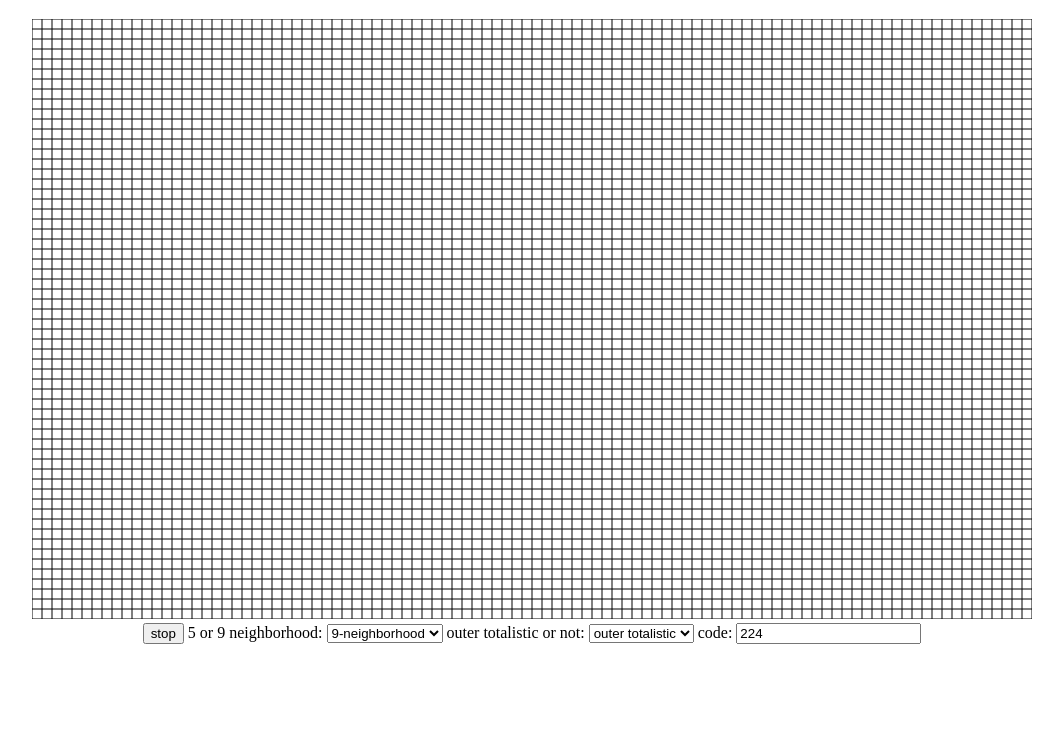
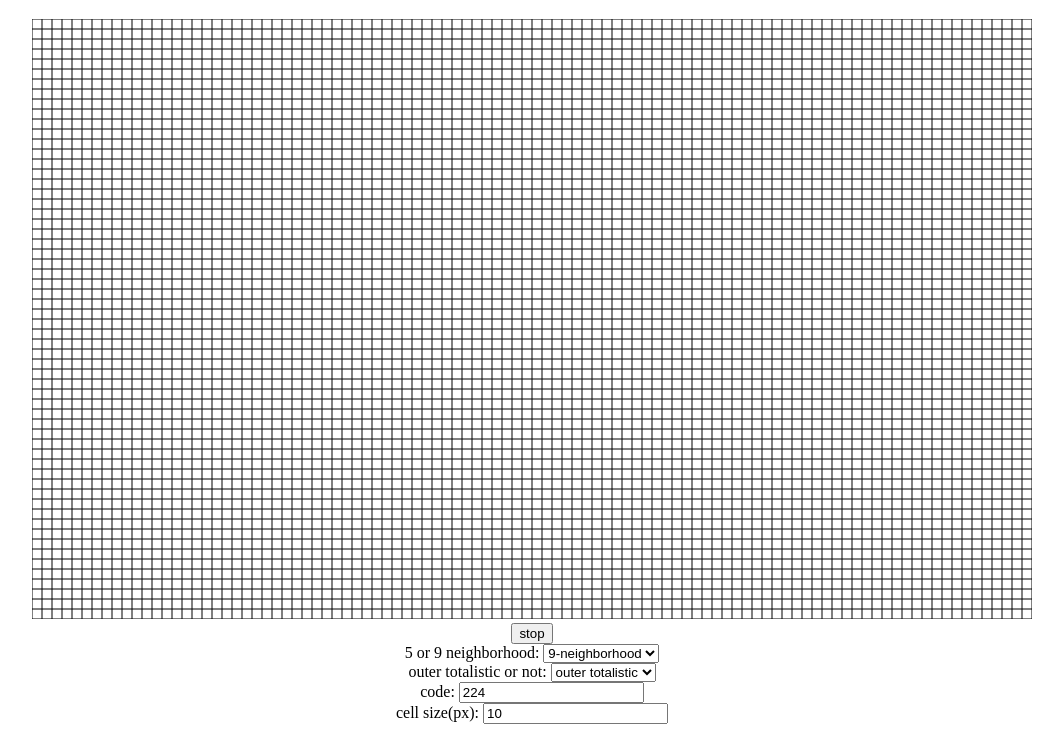
Before and after one commit to konyonyo/cellular-automata, a plain HTML site: page index.html in a window 1280 px wide. Both pictures are taken after a click on the button "start". Shown: the part 79-811 px from the top of the page, without its empty margins (108-1171 px from the left). Drawn offline with Linux system fonts and the light colour scheme.

Commit message:
size changeable

```diff
--- a/index.html
+++ b/index.html
@@ -9,11 +9,11 @@ function eventWindowLoaded() {
   canvasApp();
 }
 function canvasApp() {
-  var life;
   var mouseFlag = false;//マウスドラッグ判定フラグ
   var game = false;//ゲーム停止判定フラグ
   var timer;//setIntervalの戻り値用の変数
-  var size = 10;//マスの縦と横のpx
+  var cellSize = document.getElementById("cellSize");
+  var size = parseInt(cellSize.value, 10);//マスの縦と横のpx
   var myCanvas = document.getElementById("myCanvas");
   var rows = myCanvas.height / size;
   var columns = myCanvas.width / size;
@@ -92,8 +92,6 @@ function canvasApp() {
       output[pointX][pointY] = 1;
       context.fillStyle = "#0000ff";
       context.fillRect(pointX*size, pointY*size, size, size);
-      var textField = document.getElementById("point");
-      textField.innerHTML = "("+pointX+", "+pointY+")";
     }
   }
 
@@ -101,22 +99,22 @@ function canvasApp() {
     if (myButton.value == "start") {
       myButton.value = "stop";
       game = true;
+      setCellForSizeValue();
       if (totalisticType.value == "totalistic") {
         pattern = getLivePatternForTotalistic(code.value);
         updateFunc = updateForTotalistic;
         if (neighborhoodType.value == "5") {
-          countFunc = getNumberForTotalistic5;
+          countFunc = getNumberFor5;
         } else {
-          countFunc = getNumberForTotalistic9;
+          countFunc = getNumberFor9;
         }
       } else {
         pattern = getLivePatternForOuterTotalistic(code.value);
-        console.log(pattern);
         updateFunc = updateForOuterTotalistic;
         if (neighborhoodType.value == "5") {
-          countFunc = getNumberForOuterTotalistic5;
+          countFunc = getNumberFor5;
         } else {
-          countFunc = getNumberForOuterTotalistic9;
+          countFunc = getNumberFor9;
         }
       }
       timer = setInterval(updateFunc, 100);
@@ -124,6 +122,48 @@ function canvasApp() {
       myButton.value = "start";
       game = false;
     }
+  }
+
+  function setCellForSizeValue() {
+    var newSize = parseInt(cellSize.value, 10);
+    var newRows = myCanvas.height / newSize;
+    var newColumns = myCanvas.width / newSize;
+
+    //判定用配列input
+    var newInput = new Array(newColumns);
+    for (var i=0; i<newColumns; i++) {
+      newInput[i] = new Array(newRows);
+    }
+    for (var j=0; j<newColumns; j++) {
+      for (var k=0; k<newRows; k++) {
+        if (j < columns && k < rows && input[j][k] == 1) {
+          newInput[j][k] = 1;
+        } else {
+          newInput[j][k] = 0;
+        }
+      }
+    }
+
+    //表示用配列output
+    var newOutput = new Array(newColumns);
+    for (var l=0; l<newColumns; l++) {
+      newOutput[l] = new Array(newRows);
+    }
+    for (var m=0; m<newColumns; m++) {
+      for (var n=0; n<newRows; n++) {
+        if (m < columns && n < rows && output[m][n] == 1) {
+          newOutput[m][n] = 1;
+        } else {
+          newOutput[m][n] = 0;
+        }
+      }
+    }
+
+    size = newSize;
+    rows = newRows;
+    columns = newColumns;
+    input = newInput;
+    output = newOutput;
   }
 
   function getLivePatternForTotalistic(code) {
@@ -142,7 +182,6 @@ function canvasApp() {
     var pattern = [];
     for (var i=0; i<base2.length; i++) {
       if (base2[i] == '1') {
-        console.log(base2.length - i - 1);
         var a = (base2.length - i - 1) % 2;
         var n = Math.floor((base2.length - i - 1) / 2);
         pattern.push([a, n]);
@@ -151,7 +190,7 @@ function canvasApp() {
     return pattern;
   }
 
-  function getNumberForOuterTotalistic5(i, j) {
+  function getNumberFor5(i, j) {
     var iMinus1 = i - 1 < 0 ? i - 1 + columns : i - 1;
     var iPlus1 = i + 1 > columns - 1 ? i + 1 - columns : i + 1;
     var jMinus1 = j - 1 < 0 ? j - 1 + rows : j - 1;
@@ -160,7 +199,7 @@ function canvasApp() {
     return input[iMinus1][j] + input[i][jMinus1] + input[iPlus1][j] + input[i][jPlus1];
   }
 
-  function getNumberForOuterTotalistic9(i, j) {
+  function getNumberFor9(i, j) {
     var iMinus1 = i - 1 < 0 ? i - 1 + columns : i - 1;
     var iPlus1 = i + 1 > columns - 1 ? i + 1 - columns : i + 1;
     var jMinus1 = j - 1 < 0 ? j - 1 + rows : j - 1;
@@ -175,10 +214,10 @@ function canvasApp() {
     setScreen();
     for (var i=0; i<columns; i++) {
       for (var j=0; j<rows; j++) {
-        var count = countFunc(i, j);
+        var count = countFunc(i, j) + input[i][j];
         output[i][j] = 0;
         for (var k=0; k<pattern.length; k++) {
-          if (input[i][j] == pattern[k][0] && count == pattern[k][1]) {
+          if (count == pattern[k]) {
             output[i][j] = 1;
             break;
           }
@@ -233,21 +272,26 @@ function canvasApp() {
 <h1>2-dimensional cellular automata</h1>
 <br>
 <canvas id="myCanvas" width="1000" height="600"></canvas>
-<div id="point">
-</div>
+<br>
 <input type="button" id="myButton" value="start">
+<br>
 <label for="neighborhood">5 or 9 neighborhood: </label>
 <select id="neighborhood">
 <option value="5">5-neighborhood</option>
 <option value="9" selected>9-neighborhood</option>
 </select>
+<br>
 <label for="totalistic">outer totalistic or not: </label>
 <select id="totalistic">
 <option value="totalistic">totalistic</option>
 <option value="outer_totalistic" selected>outer totalistic</option>
 </select>
+<br>
 <label for="code">code: </label>
 <input type="text" id="code" value="224">
+<br>
+<label for="cellSize">cell size(px): </label>
+<input type="text" id="cellSize" value="10">
 </div>
 </body>
 </html>
```
